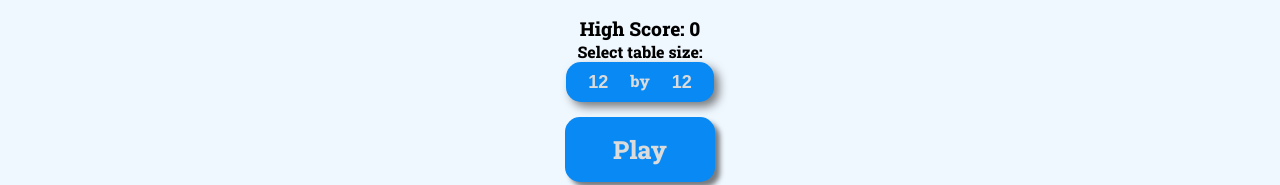
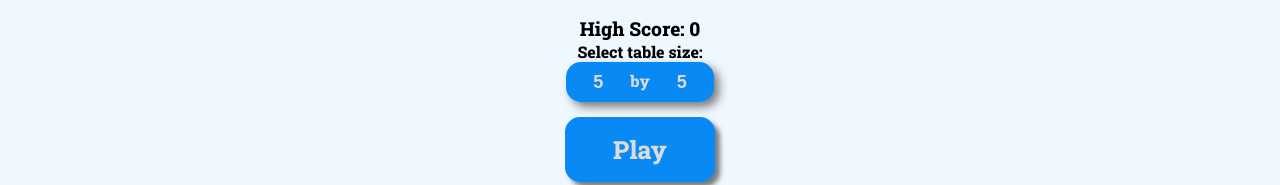
Before and after one commit to aacar947/word-search-puzzle, a React (Create React App) app: page / in a window 1280 px wide. Shown: the part 128-313 px from the top of the page. Built offline with nearby package versions, Linux system fonts and the light colour scheme.

Commit message:
introduce save user preferences in cookies

```diff
--- a/src/App.css
+++ b/src/App.css
@@ -35,7 +35,6 @@ body {
 
   background-color: var(--bg-color);
   color: var(--font-color);
-  transition: background-color 0.5s ease-in-out, color 0.5s ease-in;
 }
 body.dark {
   --bg-color: #333;
--- a/src/components/Header.jsx
+++ b/src/components/Header.jsx
@@ -1,19 +1,30 @@
-import React from 'react';
+import React, { useLayoutEffect } from 'react';
 import Logo from './Logo';
 import Toggle from './Toggle';
+import useCookieState from '../hooks/useCookieState';
 
 export default function Header() {
+  const [darkTheme, setDarkTheme] = useCookieState('darkTheme', false);
+
   const style = {
     width: '100%',
     justifyContent: 'space-between',
     flexWrap: 'wrap',
   };
 
-  const onDarkThemeToggle = (e) => {
-    if (e.currentTarget.checked) {
+  useLayoutEffect(() => {
+    if (darkTheme) {
       document.body.classList.add('dark');
     } else {
       document.body.classList.remove('dark');
+    }
+  }, [darkTheme]);
+
+  const onDarkThemeToggle = (e) => {
+    if (e.currentTarget.checked) {
+      setDarkTheme(true);
+    } else {
+      setDarkTheme(false);
     }
   };
   return (
@@ -24,6 +35,7 @@ export default function Header() {
           displayWhileOn={{ src: './icons/night.svg' }}
           displayWhileOff={{ src: './icons/day.svg' }}
           onChange={onDarkThemeToggle}
+          checked={darkTheme}
         />
       </div>
     </header>
--- /dev/null
+++ b/src/hooks/useCookieState.jsx
@@ -0,0 +1,31 @@
+import { useState, useCallback } from 'react';
+import useCookies from './useCookies';
+
+export default function useCookieState(name, defaultValue) {
+  const Cookies = useCookies();
+  const [state, setState] = useState(() => {
+    const cookieVal = Cookies.get(name);
+    const value = cookieVal === undefined ? null : cookieVal;
+
+    if (!value) {
+      const newValue =
+        typeof defaultValue === 'function' ? defaultValue() : defaultValue === undefined ? null : defaultValue;
+      Cookies.set(name, newValue);
+      return newValue;
+    }
+
+    return value;
+  });
+
+  const setStateAndSaveInCookies = useCallback(
+    (value) => {
+      const prev = Cookies.get(name);
+      const newValue = typeof value === 'function' ? value(prev) : value === undefined ? null : value;
+      Cookies.set(name, newValue);
+      setState(newValue);
+    },
+    [name, Cookies, setState]
+  );
+
+  return [state, setStateAndSaveInCookies];
+}
--- /dev/null
+++ b/src/hooks/useCookies.jsx
@@ -0,0 +1,42 @@
+import { useCallback, useMemo } from 'react';
+
+const ERROR_MESSAGES = {
+  nameTypeError: 'is not a valid cookie name. "name" argument must be a string value.',
+  valueTypeError: 'is not a valid cookie value. "value" argument must be a string, number, object or boolean value.',
+};
+
+export default function useCookies() {
+  const set = useCallback((name, value, options = { path: '/' }) => {
+    if (typeof name !== 'string') throw new TypeError(name + ' ' + ERROR_MESSAGES.nameTypeError);
+    if (['string', 'number', 'object', 'boolean'].indexOf(typeof value) === -1)
+      throw new TypeError(value + ' ' + ERROR_MESSAGES.valueTypeError);
+    document.cookie =
+      `${name.trim()}=${JSON.stringify(value)};` +
+      Object.entries(options).map((en) => {
+        return `${en[0]}=${en[1]};`;
+      });
+  }, []);
+
+  const get = useCallback((name) => {
+    const cookie = document.cookie
+      .split(';')
+      .map((c) => c.trim())
+      .find((c) => {
+        return c.indexOf(name + '=') === 0;
+      });
+
+    return cookie ? JSON.parse(cookie.substring(name.length + 1)) : undefined;
+  }, []);
+
+  const remove = useCallback((name) => {
+    const expiresAt = new Date(Date.now() - 60 * 60 * 1000).toUTCString();
+
+    document.cookie = `${name}=; expires=${expiresAt};`;
+  }, []);
+
+  const Cookies = useMemo(() => {
+    return { set, get, remove };
+  }, [get, remove, set]);
+
+  return Cookies;
+}
--- a/src/pages/Home.jsx
+++ b/src/pages/Home.jsx
@@ -1,9 +1,10 @@
-import React, { useReducer, useRef, useState, forwardRef, useEffect, useCallback } from 'react';
+import React, { useReducer, useRef, forwardRef, useEffect, useCallback } from 'react';
 import Btn from '../components/Btn';
 import Icon from '../components/Icon';
 import { clamp } from '../utils/helperFunctions';
 import useLocalStorage from '../hooks/useLocalStorage';
 import { useNavigate } from 'react-router-dom';
+import useCookieState from '../hooks/useCookieState';
 
 const SIZE_NUMBER_ACTIONS = {
     increase: 'increase',
@@ -15,7 +16,7 @@ const SIZE_NUMBER_ACTIONS = {
 
 export default function Home() {
   const [highScore] = useLocalStorage('highscore', {});
-  const [size, setSize] = useState([0, 0]);
+  const [size, setSize] = useCookieState('tableSize', [0, 0]);
   const navigate = useNavigate();
   const handleSubmit = (e) => {
     e.preventDefault();
@@ -74,15 +75,18 @@ function PlayBtn(props) {
 function SizeSelector({ setSize }) {
   const widthInputRef = useRef();
   const heightInputRef = useRef();
+  const [tableSize] = useCookieState('tableSize');
 
   const handleHeightChange = useCallback(
     (e) => {
+      console.log(e.target.value);
       setSize([widthInputRef.current.value || 0, e.target.value]);
     },
     [setSize]
   );
   const handleWidthChange = useCallback(
     (e) => {
+      console.log(e.target.value);
       setSize([e.target.value, heightInputRef.current.value || 0]);
     },
     [setSize]
@@ -93,19 +97,32 @@ function SizeSelector({ setSize }) {
       <p>Select table size:</p>
       <div className='size-selector round-corner box-shadow'>
         <div className='flex'>
-          <InputNumber ref={widthInputRef} onChange={handleWidthChange} min={MIN_SIZE} max={MAX_SIZE} />
+          <InputNumber
+            ref={widthInputRef}
+            onChange={handleWidthChange}
+            defaultValue={tableSize[0]}
+            min={MIN_SIZE}
+            max={MAX_SIZE}
+          />
           <p style={{ marginTop: '0.5rem', fontWeight: 'light' }}> by </p>
-          <InputNumber ref={heightInputRef} onChange={handleHeightChange} min={MIN_SIZE} max={MAX_SIZE} />
+          <InputNumber
+            ref={heightInputRef}
+            onChange={handleHeightChange}
+            defaultValue={tableSize[1]}
+            min={MIN_SIZE}
+            max={MAX_SIZE}
+          />
         </div>
       </div>
     </div>
   );
 }
 
-const InputNumber = forwardRef(function ({ min, max, longPressInterval = 500, onChange, ...rest }, ref) {
+const InputNumber = forwardRef(function ({ min, max, defaultValue, longPressInterval = 500, onChange, ...rest }, ref) {
   const longPressTimer = useRef();
   const setNumberRepeatedlyInterval = useRef();
   const hasLimit = typeof min === 'number' && typeof max === 'number';
+  console.log(defaultValue);
   const [number, setNumber] = useReducer(
     (prev, action) => {
       if (action.type === SIZE_NUMBER_ACTIONS.increase) {
@@ -116,7 +133,7 @@ const InputNumber = forwardRef(function ({ min, max, longPressInterval = 500, on
         return hasLimit ? clamp(action, min, max) : action;
       } else return min ? min : 0;
     },
-    hasLimit ? min + Math.floor((max - min) / 2) : 0
+    hasLimit ? clamp(defaultValue, min, max) || min + Math.floor((max - min) / 2) : defaultValue || 0
   );
 
   useEffect(() => {
```
